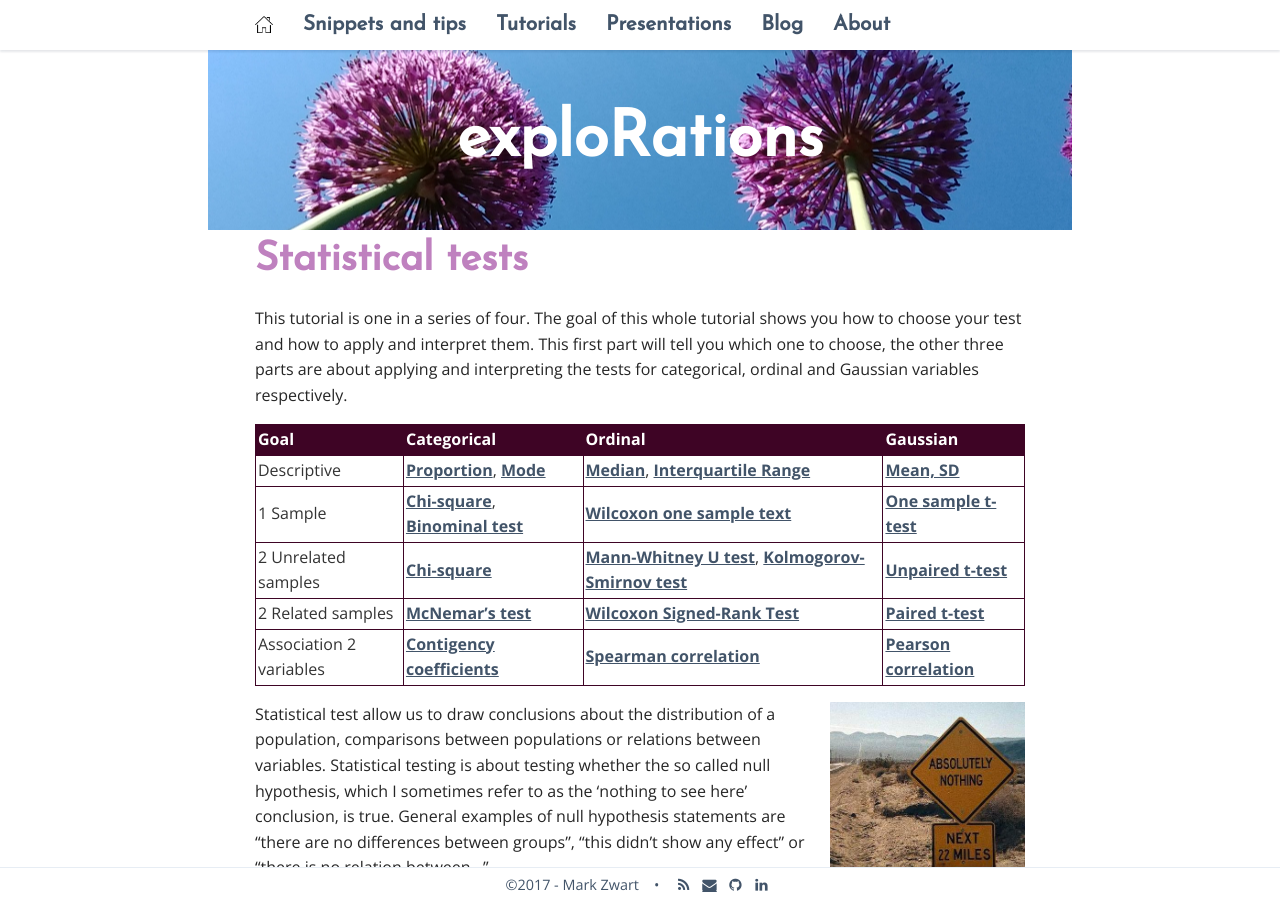
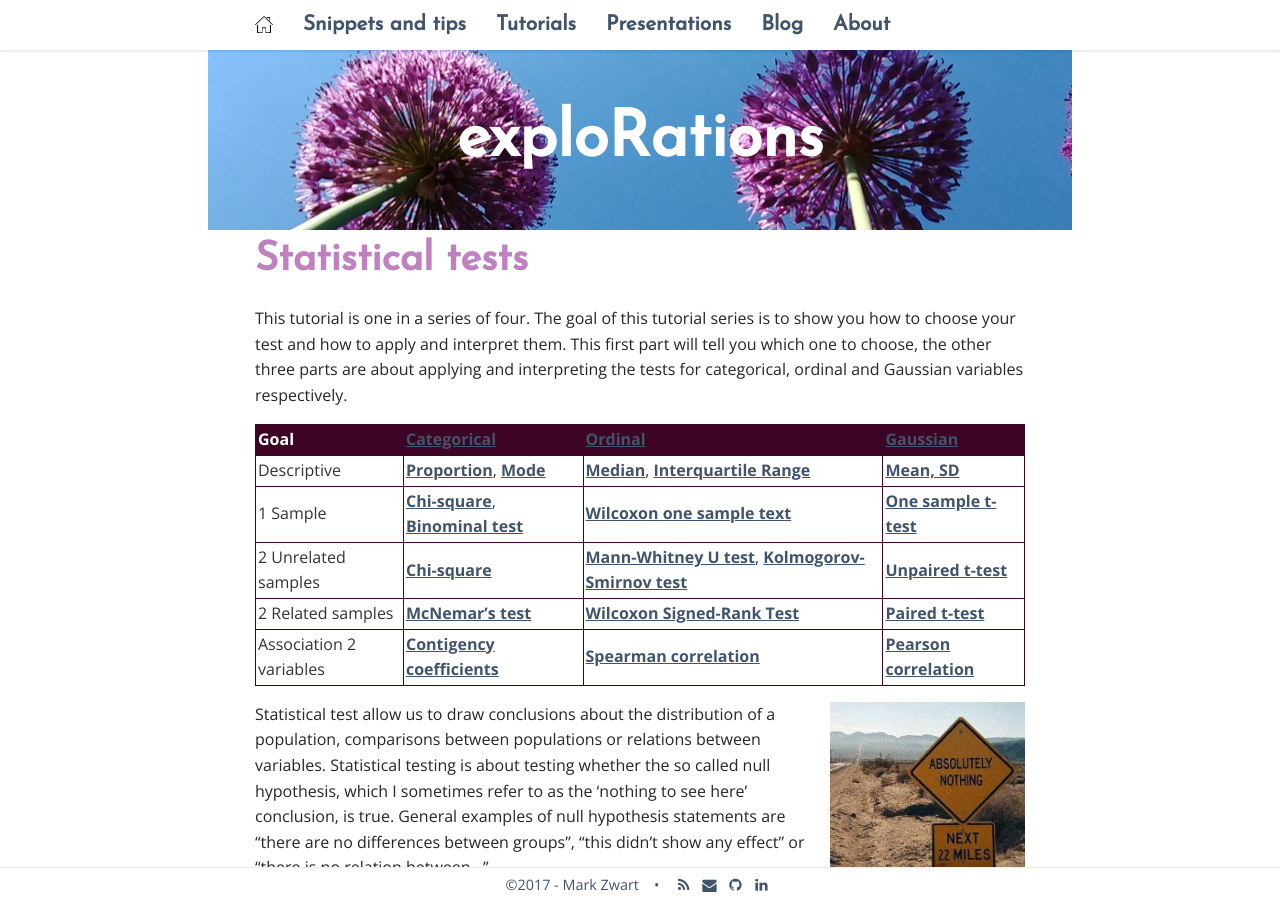
Before and after one commit to mark-me/mark-me.github.io, a Jekyll site: the page built from _pages/tutorials/statistical-tests/statistical-tests.md, in a window 1280 px wide and 900 px high. Built offline with Jekyll 4.4.1, drawn with Linux system fonts in a browser that asks for light colours; nearby versions of some CDN libraries; comment, search, counter and statistics services are not loaded.

Commit message:
Update statistical-tests.md

```diff
--- a/_pages/tutorials/statistical-tests/statistical-tests.md
+++ b/_pages/tutorials/statistical-tests/statistical-tests.md
@@ -5,9 +5,9 @@ comments: true
 permalink: /statistical-tests/
 ---
 
-This tutorial is one in a series of four. The goal of this whole tutorial shows you how to choose your test and how to apply and interpret them. This first part will tell you which one to choose, the other three parts are about applying and interpreting the tests for categorical, ordinal and Gaussian variables respectively.
+This tutorial is one in a series of four. The goal of this tutorial series is to show you how to choose your test and how to apply and interpret them. This first part will tell you which one to choose, the other three parts are about applying and interpreting the tests for categorical, ordinal and Gaussian variables respectively.
 
-| Goal | Categorical | Ordinal | Gaussian |
+| Goal | [Categorical](/statistical-tests-categorical/) | [Ordinal](/statistical-tests-ordinal/) | [Gaussian](/statistical-tests-gaussian/) |
 | :--- | :-------- | :--------- | :------------------- |
 | Descriptive | [Proportion](/statistical-tests-categorical/#proportion), [Mode](/statistical-tests-categorical/#mode) | [Median](/statistical-tests-ordinal/#ordinal-median), [Interquartile Range](/statistical-tests-ordinal/#ordinal-interquartile-range) | [Mean, SD](/statistical-tests-gaussian/#mean-sd) |
 | 1 Sample | [Chi-square](/statistical-tests-categorical/#chi-square-goodness-of-fit-test), [Binominal test](/statistical-tests-categorical/#binominal-test) | [Wilcoxon one sample text](/statistical-tests-ordinal/#wilcoxon-one-sample-test) | [One sample t-test](/statistical-tests-gaussian/#one-sample-t-test) |
```
